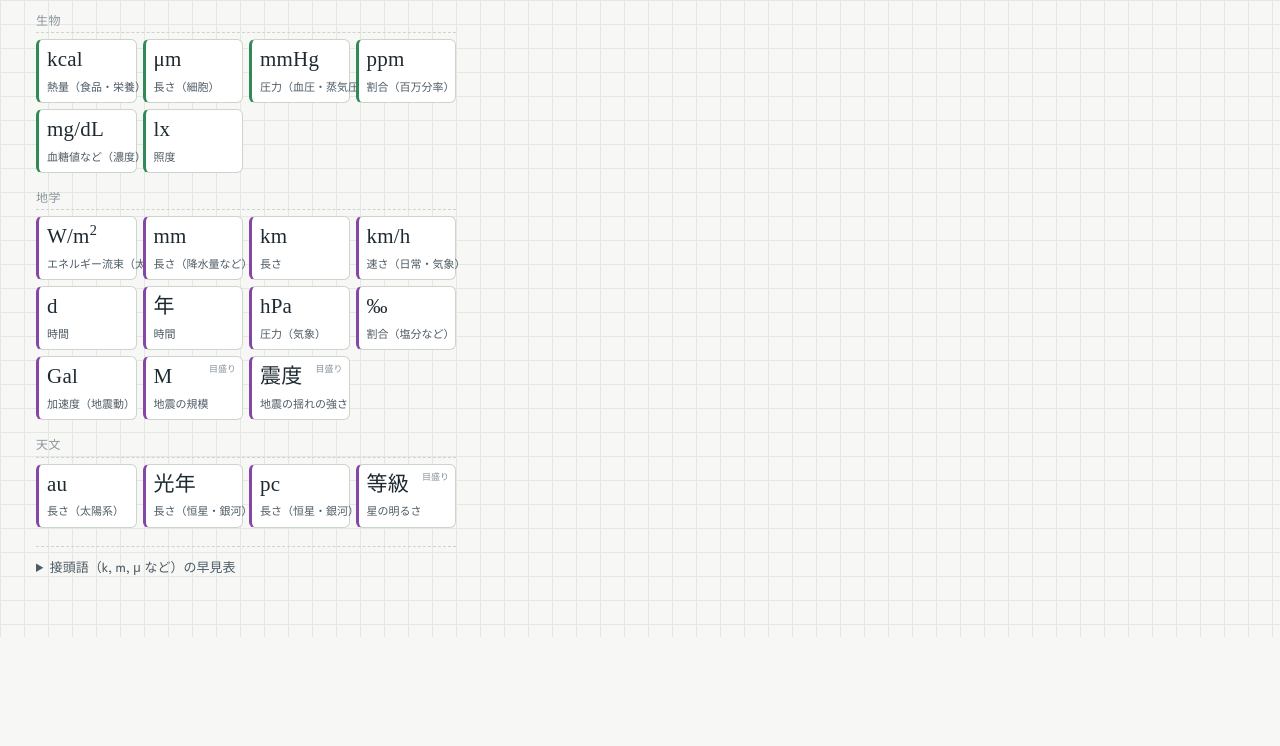
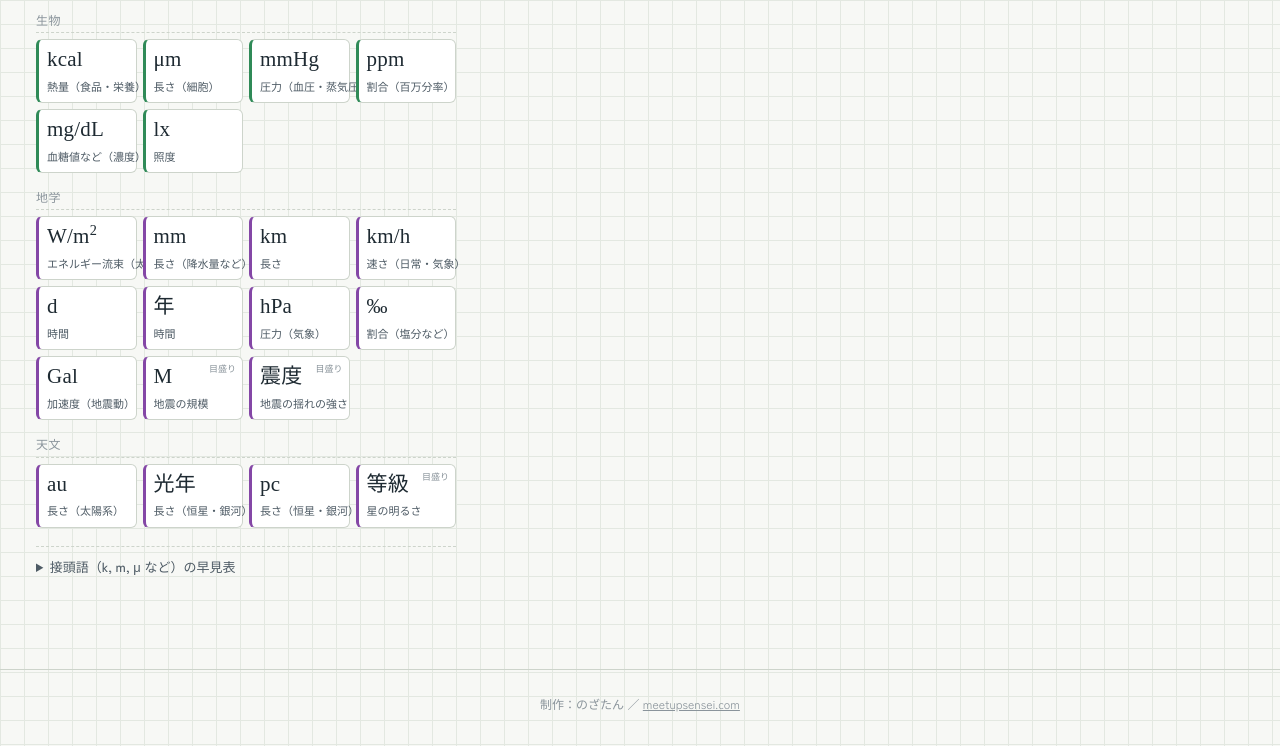
Before and after one commit to nozatan530/unit-map, a plain HTML site: page index.html in a window 1280 px wide. Shown: the part 1752-2498 px from the top of the page. Before the commit the page ends 2389 px from the top, so only its background shows below. Drawn offline with Linux system fonts and the light colour scheme; a web font is replaced by a local one.

Commit message:
Add footer credit
Co-Authored-By: Claude Opus 5 <noreply@anthropic.com>

```diff
--- a/index.html
+++ b/index.html
@@ -240,6 +240,8 @@ main{max-width:1240px;margin:0 auto;padding:18px 16px 60px}
   .board{position:static}
 }
 @media (prefers-reduced-motion:reduce){.detail{transition:none}}
+.site-footer{text-align:center;font-size:12px;color:var(--ink-3);padding:24px 16px 32px;border-top:1px solid var(--line);margin-top:32px}
+.site-footer a{color:inherit}
 </style>
 </head>
 <body>
@@ -324,6 +326,8 @@ main{max-width:1240px;margin:0 auto;padding:18px 16px 60px}
   <div class="quiz" id="quizBox"></div>
 </section>
 </main>
+
+<footer class="site-footer">制作：のざたん ／ <a href="https://meetupsensei.com">meetupsensei.com</a></footer>
 
 <script>
 /* =========================================================
```
